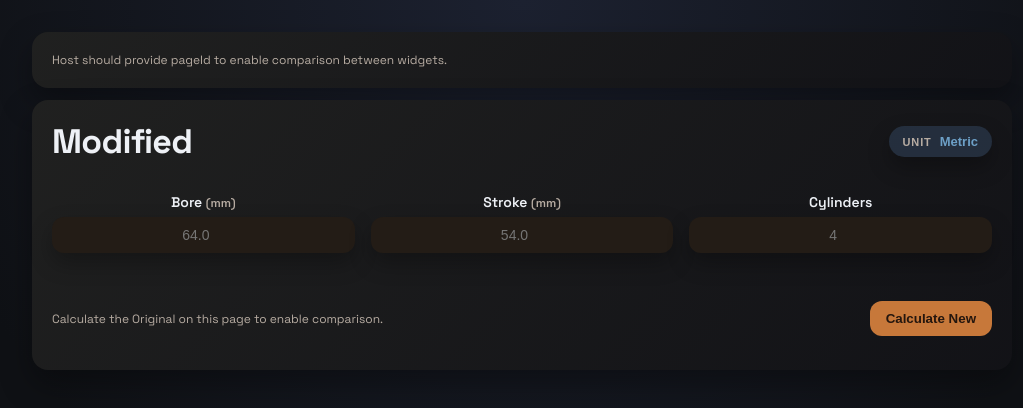
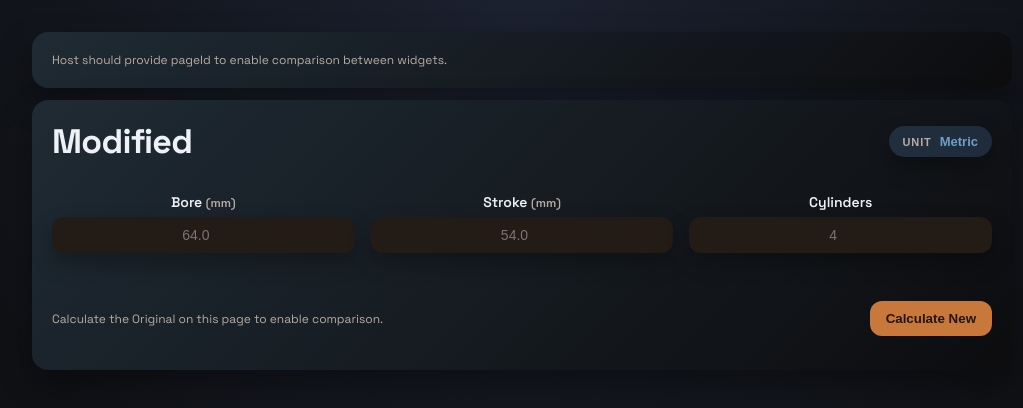
Before and after one commit to allancastrotk/ptp-calculators.code, a Next.js app in the folder frontend-api/: page /widgets/displacement-new in a window 1280 px wide. Shown: the top 408 px of the page, without its empty margins (118-1141 px from the left). Built offline with nearby package versions, Linux system fonts and the light colour scheme.

Commit message:
feat(ui): tune blueprint gradient towards deeper blue

```diff
--- a/frontend-api/styles/globals.css
+++ b/frontend-api/styles/globals.css
@@ -137,7 +137,7 @@ body.ptp-embed .ptp-subtitle {
 
 .ptp-variant-pilot .ptp-card,
 .ptp-variant-pilot .card {
-  background: linear-gradient(135deg, rgba(52, 74, 87, 0.2), rgba(12, 16, 26, 0.6)),
+  background: linear-gradient(135deg, rgba(40, 90, 130, 0.3), rgba(7, 9, 14, 0.72)),
     var(--ptp-surface);
 }
 
```
